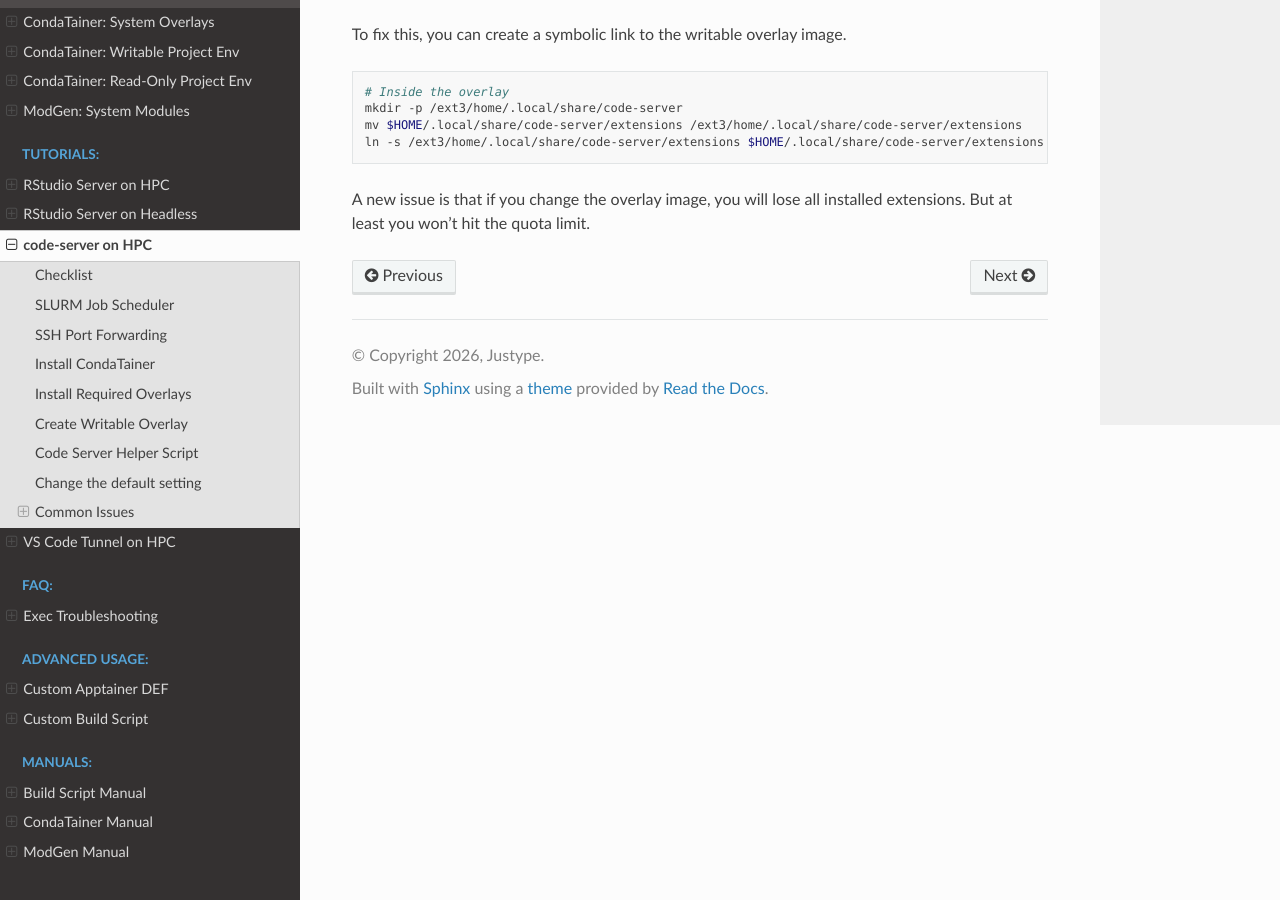
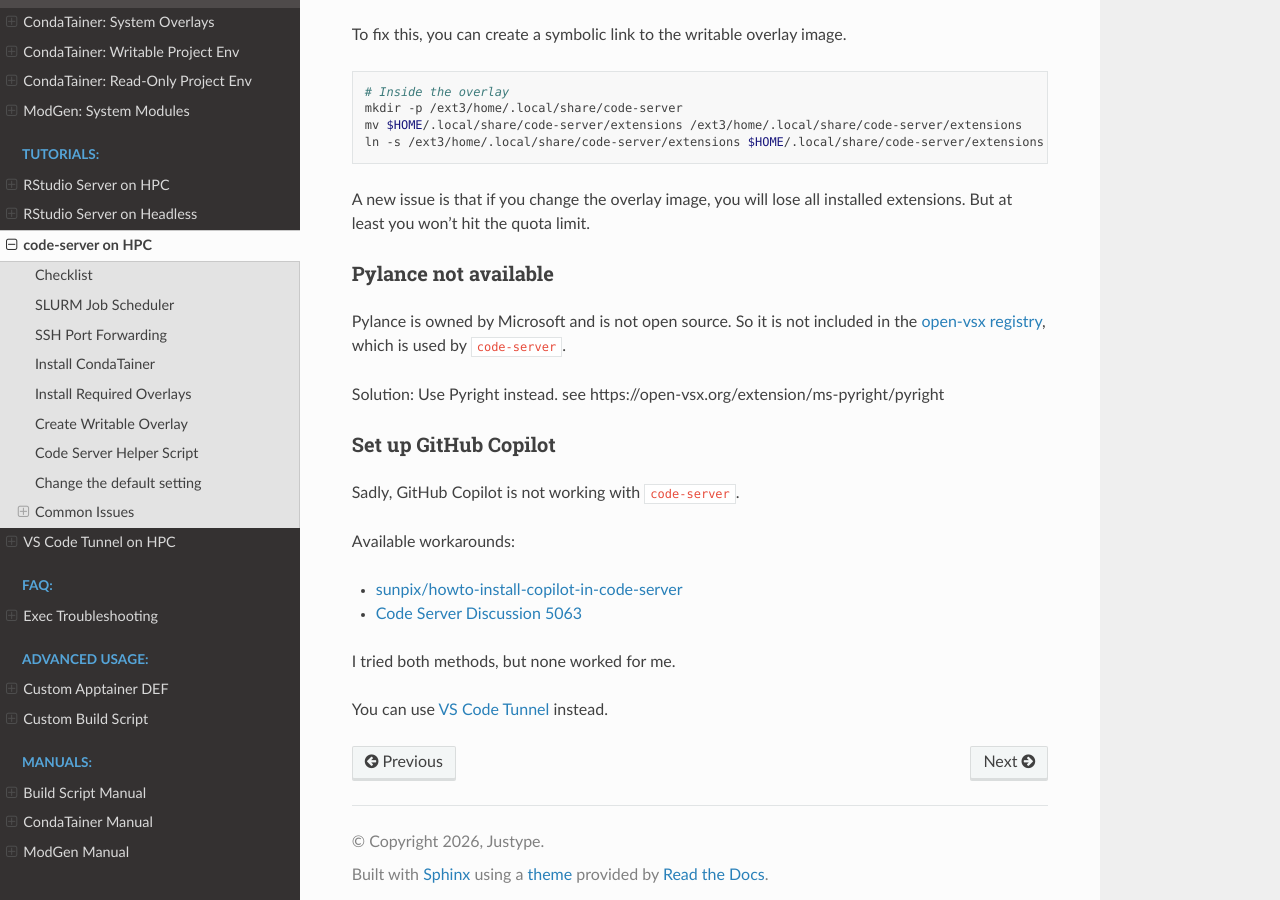
Before and after one commit to Justype/condatainer, a Sphinx documentation site: the page built from docs/tutorials/code-server_on_HPC.md, in a window 1280 px wide and 900 px high, scrolled down 4741 px. Built offline with Sphinx 7.4.7 and the Read the Docs theme 3.1.0, drawn with Linux system fonts in a browser that asks for light colours.

Commit message:
docs: add troubleshooting tips for Pylance and GitHub Copilot in code-server on HPC

````diff
--- a/docs/tutorials/code-server_on_HPC.md
+++ b/docs/tutorials/code-server_on_HPC.md
@@ -228,3 +228,22 @@ ln -s /ext3/home/.local/share/code-server/extensions $HOME/.local/share/code-ser
 ```
 
 A new issue is that if you change the overlay image, you will lose all installed extensions. But at least you won't hit the quota limit.
+
+### Pylance not available
+
+Pylance is owned by Microsoft and is not open source. So it is not included in the [open-vsx registry](https://open-vsx.org/), which is used by `code-server`.
+
+Solution: Use Pyright instead. see https://open-vsx.org/extension/ms-pyright/pyright
+
+### Set up GitHub Copilot
+
+Sadly, GitHub Copilot is not working with `code-server`.
+
+Available workarounds:
+
+- [sunpix/howto-install-copilot-in-code-server](https://github.com/sunpix/howto-install-copilot-in-code-server)
+- [Code Server Discussion 5063](https://github.com/coder/code-server/discussions/5063)
+
+I tried both methods, but none worked for me.
+
+You can use [VS Code Tunnel](./vscode-tunnel_on_HPC.md) instead.
````
